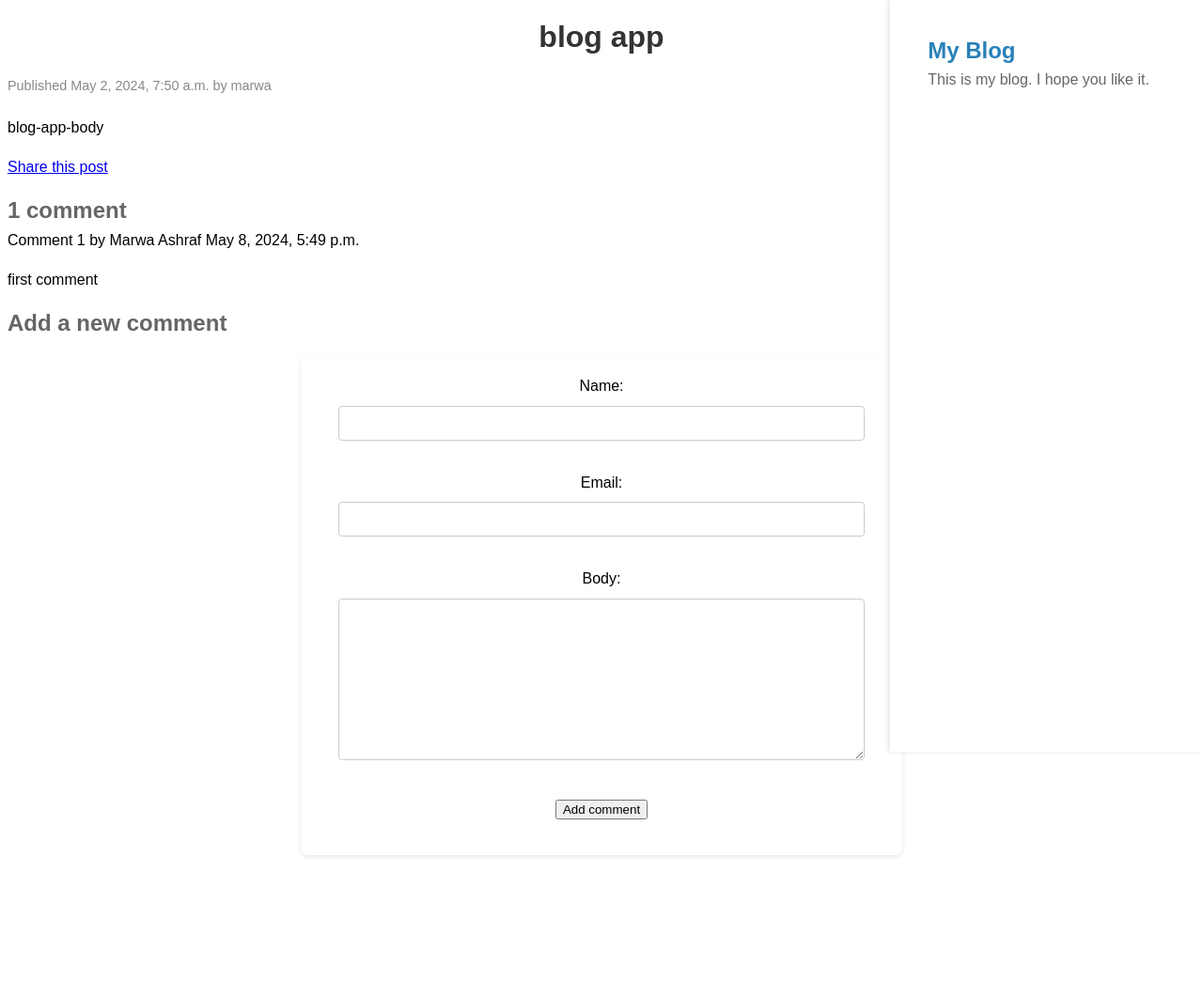
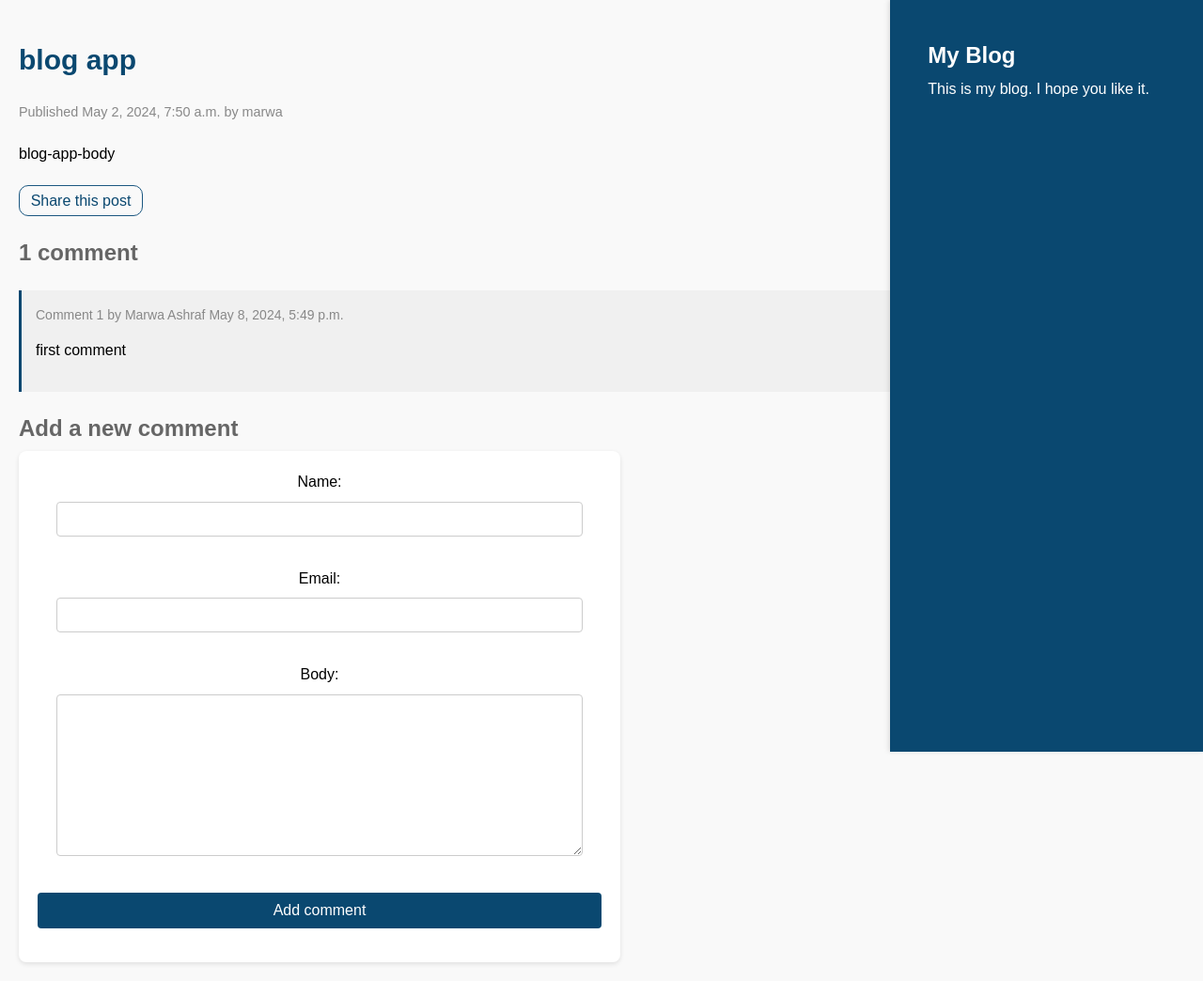
Before and after one commit to MarwaAshraf1812/Blog_Application_Django, a Django app: a page that uses mysite/blog/templates/blog/post/details.html in a window 1280 px wide. Shown: the whole page at 94% size. Before the commit the page ends 912 px from the top, so only its background shows below. Run offline with Django 4.2, Linux system fonts and the light colour scheme; data comes from the database, SQL or seed files in the repository; both versions use the stored data as it was after the commit.

Commit message:
comment system  and finished chp2

```diff
--- a/mysite/blog/static/css/blog.css
+++ b/mysite/blog/static/css/blog.css
@@ -1,6 +1,10 @@
 /* General blog styles */
 body {
     font-family: Arial, sans-serif;
+    padding: 20px;
+    line-height: 1.6;
+    margin: 0;
+    background-color: #f9f9f9;
 }
 
 h1 {
@@ -41,7 +45,7 @@ p {
     right: 0; /* Align to the right of the page */
     top: 0; /* Start from the top of the viewport */
     height: 100%; /* Full height */
-    background-color: #ffffff; /* Light background for the sidebar */
+    background-color: #0a4870; /* Light background for the sidebar */
     box-shadow: -2px 0 5px rgba(0, 0, 0, 0.1); /* Subtle shadow on the left edge */
     padding: 40px;
     box-sizing: border-box;
@@ -49,7 +53,7 @@ p {
 
 /* Heading in the sidebar */
 #sidebar h2 {
-    color: #2980b9;
+    color: white;
     font-size: 24px;
     margin-top: 0;
 }
@@ -58,7 +62,7 @@ p {
 #sidebar p {
     font-size: 16px;
     line-height: 1.5;
-    color: #666;
+    color: white;
 }
 
 /* Utility classes for visual spacing and text formatting */
@@ -82,7 +86,6 @@ p {
 
 form {
     max-width: 600px;
-    margin: 20px auto;
     padding: 20px;
     background: #ffffff;
     border-radius: 8px;
@@ -142,3 +145,67 @@ textarea {
     list-style-type: none; /* Removes bullet points from error lists */
     padding: 0;
 }
+
+
+h1 {
+    font-size: 30px;
+    color: #0a4870;
+    text-align: left;
+}
+
+/* Date and author styling */
+.date {
+    font-size: 14px;
+    color: #666;
+    margin-bottom: 20px;
+}
+.share-links{
+    margin-top: 20px;
+    margin-bottom: 20px;
+    border: 1px solid #1c5881;
+    border-radius: 10px;
+    width: 10%;
+    padding: 3px;
+    text-align: center;
+
+}
+/* Link styling for share */
+a {
+    color: #0a4870;
+    text-decoration: none;
+}
+
+a:hover {
+    text-decoration: underline;
+    color: #1c5881;
+}
+
+/* Comment section styles */
+.comment {
+    margin-top: 20px;
+    padding: 15px;
+    background-color: #f0f0f0;
+    border-left: 3px solid #0a4870;
+    position: relative;
+}
+
+.comment .info {
+    font-size: 14px;
+    color: #888;
+}
+
+.comment-btn {
+    background-color: #0a4870;
+    color: white;
+    border: none;
+    padding: 10px 20px;
+    font-size: 16px;
+    cursor: pointer;
+    border-radius: 4px;
+    width: 100%;
+    box-sizing: border-box;
+}
+
+.comment-btn:hover {
+    background-color: #1c5881;
+}
--- a/mysite/blog/templates/blog/post/details.html
+++ b/mysite/blog/templates/blog/post/details.html
@@ -8,7 +8,7 @@
         Published {{ post.publish  }} by {{post.author}}
     </p>
     {{ post.body|linebreaks }}
-    <p>
+    <p class="share-links">
         <a href="{% url "blog:post_share" post.id %}">Share this post</a>
     </p>
     {% with comments.count as total_comments %}
--- a/mysite/blog/templates/blog/post/includes/comment_form.html
+++ b/mysite/blog/templates/blog/post/includes/comment_form.html
@@ -2,5 +2,5 @@
 <form action="{% url "blog:post_comment" post.id %}" method="post">
  {{ form.as_p }}
  {% csrf_token %}
- <p><input type="submit" value="Add comment"></p>
+ <p><input type="submit" value="Add comment" class="comment-btn"></p>
 </form>
```
Also changed, not shown: mysite/db.sqlite3.
